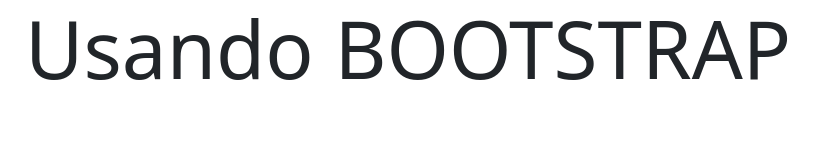
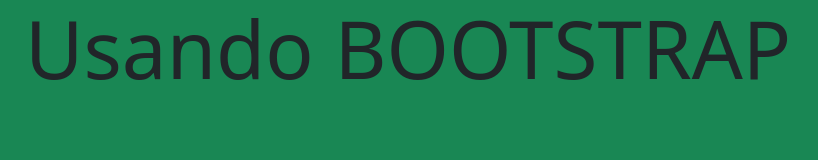
Before and after one commit to DiFerRuRo/Clase-22, a plain HTML site: page index.html in a window 1280 px wide. Shown: the whole page, without its empty margins (57-875 px from the left). Drawn offline with nearby package versions, Linux system fonts and the light colour scheme.

Commit message:
Color de fondo y archivo 'styles'

```diff
--- a/index.html
+++ b/index.html
@@ -6,7 +6,7 @@
     <meta name="viewport" content="width=device-width, initial-scale=1.0">
     <title>BOOTSTRAP CDN</title>
 </head>
-<body>
+<body class="bg-success">
     <div class="container">
         <div class="display-1">Usando BOOTSTRAP</div>
     </div>
```
Also changed, not shown: css/styles.css (added).
